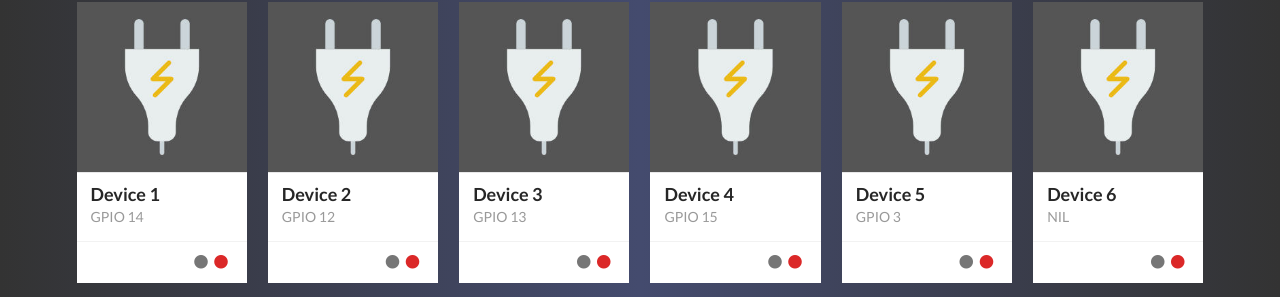
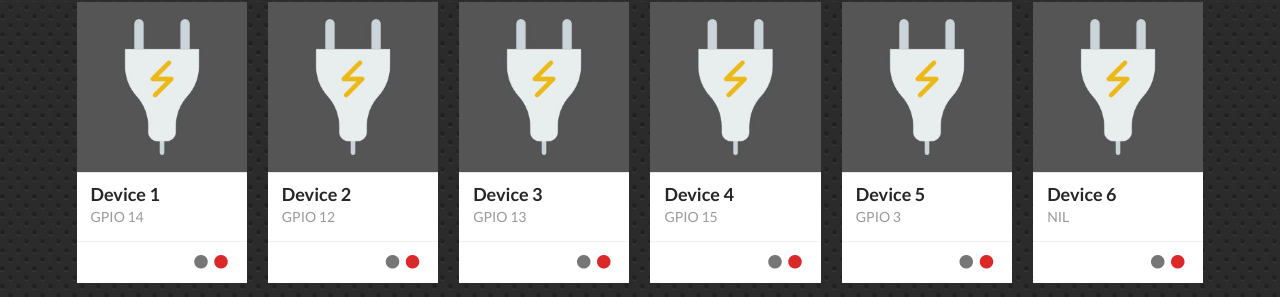
Before and after one commit to shajanjp/easyhome, a plain HTML site: page index.html in a window 1280 px wide. Shown: the part 130-427 px from the top of the page. Drawn offline with nearby package versions, Linux system fonts and the light colour scheme.

Commit message:
adds new background image for the dashboard

```diff
--- a/index.html
+++ b/index.html
@@ -11,10 +11,8 @@
 	}
 	.calm-bg{
 		background: #333; /* For browsers that do not support gradients */
-		background: -webkit-linear-gradient(-90deg, #333, #444b6e,  #333); /* For Safari 5.1 to 6.0 */
-		background: -o-linear-gradient(-90deg, #333, #444b6e,  #333); /* For Opera 11.1 to 12.0 */
-		background: -moz-linear-gradient(-90deg, #333, #444b6e,  #333); /* For Firefox 3.6 to 15 */
-		background: linear-gradient(-90deg, #333, #444b6e,  #333); /* Standard syntax (must be last) */
+		background-image: url('carbon_fibre_v2.png');
+		background-repeat: repeat;
 	}
 	#device-list .device,
 	#device-list .device img,
```
Also changed, not shown: carbon_fibre_v2.png (added).
